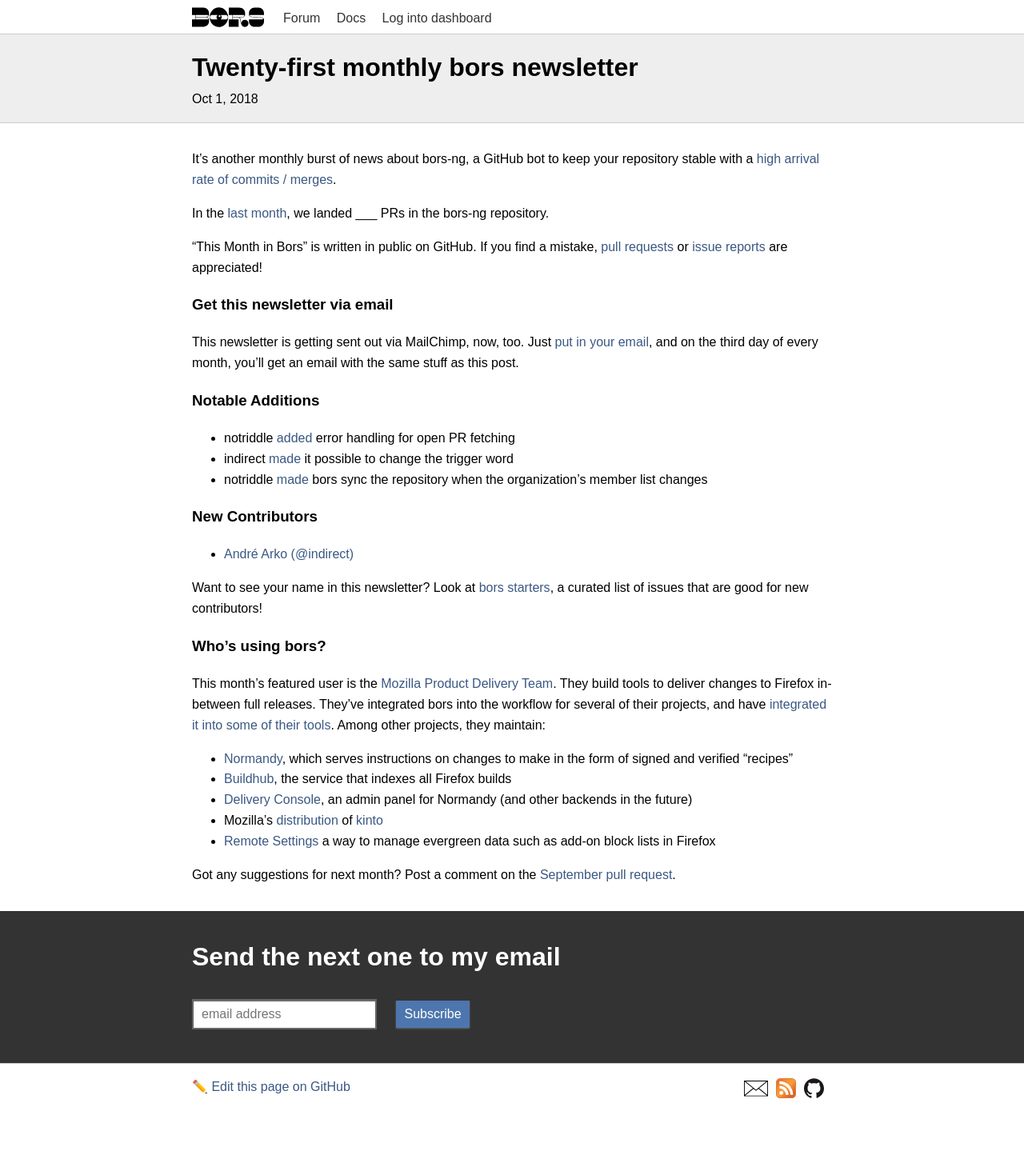
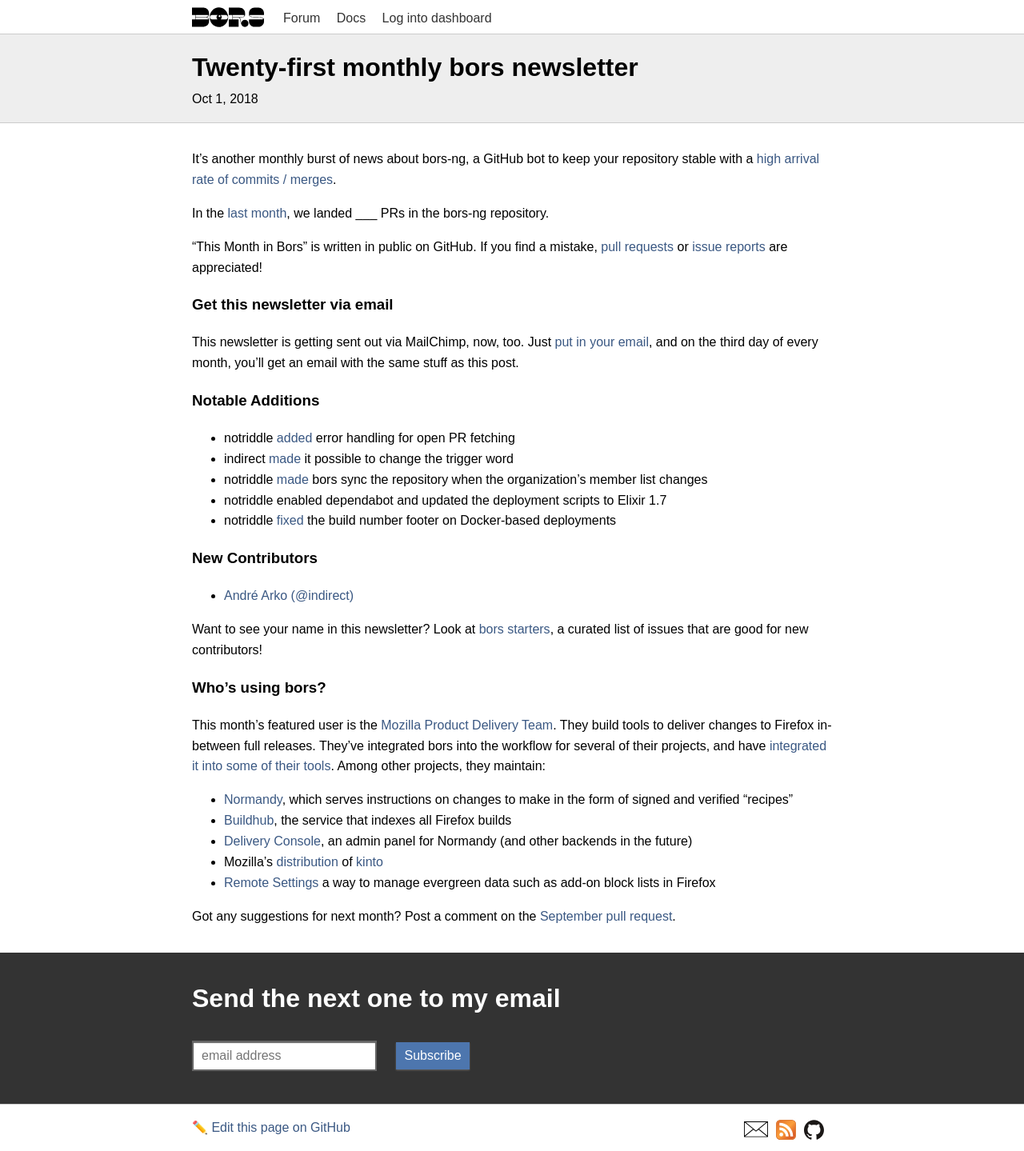
Before and after one commit to bors-ng/bors-ng.github.io, a Jekyll site: the page built from _posts/2018-10-01-tmib-21.md, in a window 1280 px wide. Shown: the whole page at 80% size. Built offline with Jekyll 4.4.1, drawn with Linux system fonts in a browser that asks for light colours; before the commit the page ends 1388 px from its top, so only the background shows below that.

Commit message:
Add bors-ng/bors-ng#496
Also mention dependabot.

```diff
--- a/_posts/2018-10-01-tmib-21.md
+++ b/_posts/2018-10-01-tmib-21.md
@@ -32,6 +32,8 @@
 * notriddle [added](https://github.com/bors-ng/bors-ng/pull/463) error handling for open PR fetching
 * indirect [made](https://github.com/bors-ng/bors-ng/pull/461) it possible to change the trigger word
 * notriddle [made](https://github.com/bors-ng/bors-ng/pull/460) bors sync the repository when the organization's member list changes
+* notriddle enabled dependabot and updated the deployment scripts to Elixir 1.7
+* notriddle [fixed](https://github.com/bors-ng/bors-ng/pull/496) the build number footer on Docker-based deployments
 
 
 ### New Contributors
```
